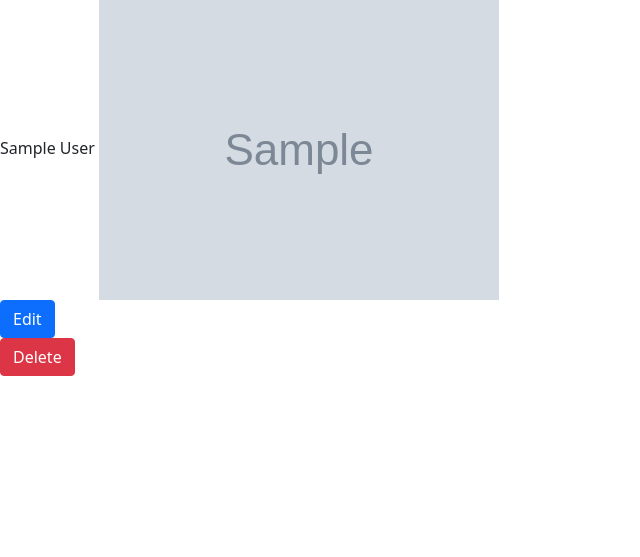
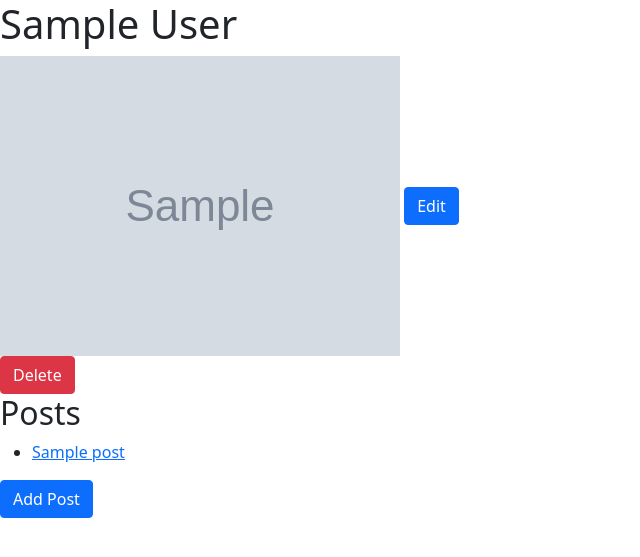
Before and after one commit to juliahowes124/Blogly, a Flask app: page /users/1 in a window 1280 px wide. Shown: the top 557 px of the page, without its empty margins (0-640 px from the left). Run offline with Flask 2, Linux system fonts and the light colour scheme; tables that the repository leaves empty hold one stand-in row (values such as "Sample post"); grey boxes marked "Sample" are stand-in pictures.

Commit message:
add new post form

```diff
--- a/app.py
+++ b/app.py
@@ -2,7 +2,7 @@
 
 from flask import Flask, render_template, redirect, request
 from flask_debugtoolbar import DebugToolbarExtension
-from models import db, connect_db, User
+from models import db, connect_db, User, Post
 
 app = Flask(__name__)
 app.config["SECRET_KEY"] = "this-is-secret"
@@ -23,15 +23,18 @@ def index():
 
 @app.route('/users')
 def users():
+    """ Home page, lists all existing users """
     users = User.query.all()
     return render_template('index.html', users = users)
 
 @app.route('/users/new')
 def users_new():
+    """ Page to add new user"""
     return render_template('create_user.html')
 
 @app.route('/users/new', methods=['POST'])
 def add_new_user():
+    """ Form post to add new user """
     first = request.form["first"]
     last = request.form["last"]
     image = request.form["image"]
@@ -48,18 +51,20 @@ def add_new_user():
 
 @app.route('/users/<int:id>')
 def user_profile(id):
+    """ Individual user page """
     user = User.query.get(id)
 
     return render_template('existing_user.html', user=user)
 
 @app.route('/users/<int:id>/edit')
 def edit_user(id):
-
+    """ Edit individual user page """
     user = User.query.get(id)
     return render_template('/edit_form.html', user=user)
 
 @app.route('/users/<int:id>/edit', methods=['POST'])
 def save_edit_user(id):
+    """ Form post to edit individual user page """
     user = User.query.get(id)
 
     user.first_name = request.form["first"]
@@ -73,7 +78,28 @@ def save_edit_user(id):
 
 @app.route('/users/<int:id>/delete', methods=["POST"])
 def delete_user(id):
+    """ Form post to delete a user """
     user = User.query.get(id)
     db.session.delete(user)
     db.session.commit()
     return redirect('/users')
+
+@app.route('/users/<int:id>/posts/new')
+def new_post_form(id):
+    """ Page for individual user to add new post """
+    user = User.query.get(id)
+    return render_template("new_post.html", user=user)
+
+
+@app.route('/users/<int:id>/posts/new', methods=['POST'])
+def submit_new_post(id):
+    """ Form post for adding new post for individual user """
+    title = request.form["title"]
+    content = request.form["content"]
+
+    new_post = Post(title=title, content=content, author_id=id)
+
+    db.session.add(new_post)
+    db.session.commit()
+
+    return redirect(f"/users/{id}")
--- a/templates/existing_user.html
+++ b/templates/existing_user.html
@@ -1,24 +1,23 @@
 {% extends 'base.html' %}
 
+{% block content %}
+<h1>{{user.first_name}} {{user.last_name}}</h1>
+<img src="{{user.image_url}}" alt="" />
 
+<a class="btn btn-primary" href="/users/{{user.id}}/edit">Edit</a>
 
-{% block content %}
-
-{{user.first_name}} {{user.last_name}}
-<img src="{{user.image_url}}" alt="">
-
-
-<form action="/users/{{user.id}}/edit">
-
-    <button class="btn btn-primary">Edit</button>
+<form action="/users/{{user.id}}/delete" method="POST">
+  <button class="btn btn-danger">Delete</button>
 </form>
 
-<form action="/users/{{user.id}}/delete" method="POST">
+<h2>Posts</h2>
+<ul>
 
-    <button class="btn btn-danger">Delete</button>
-</form>
+{% for post in user.posts %}
+<li><a href="/posts/{{post.id}}">{{post.title}}</a></li>
+{% endfor %}
 
-
-
+</ul>
+<a class="btn btn-primary" href="/users/{{user.id}}/posts/new">Add Post</a>
 
 {% endblock %}
```
Also changed, not shown: models.py (+23 -0 lines), templates/new_post.html (added, +17 -0 lines).
